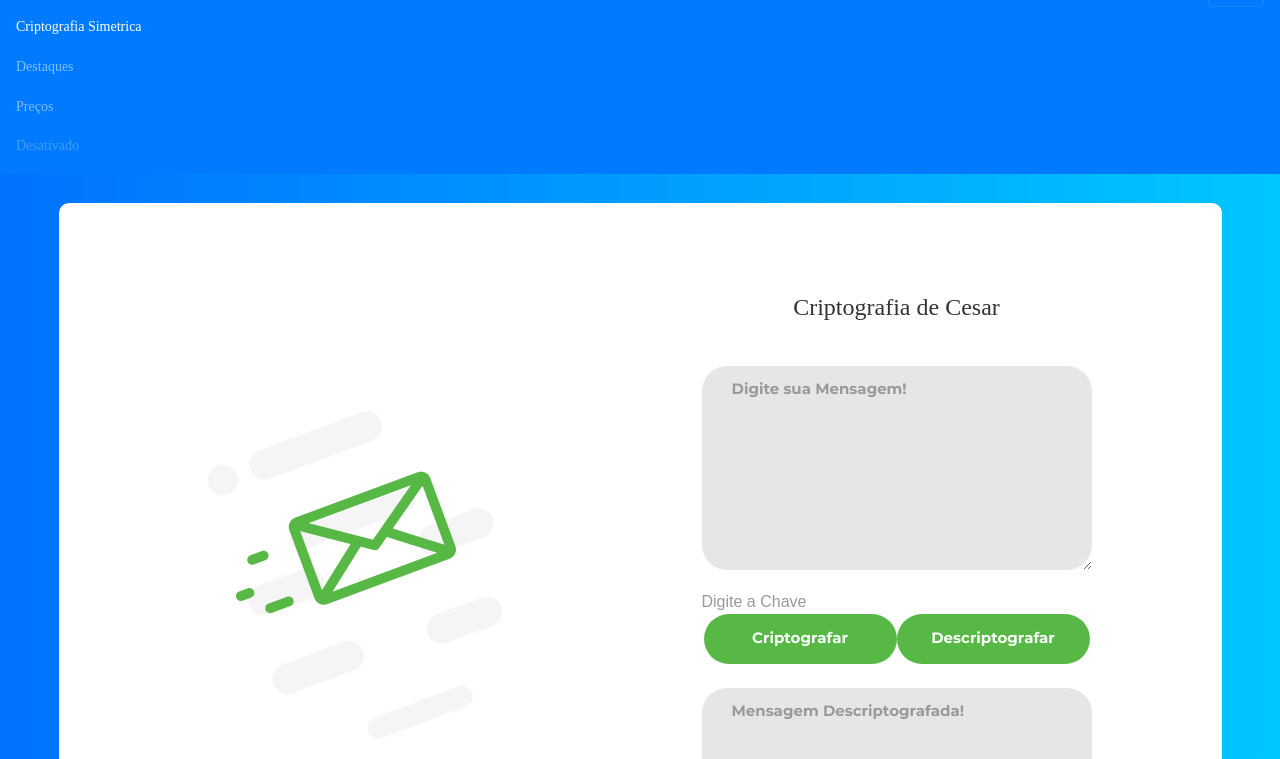
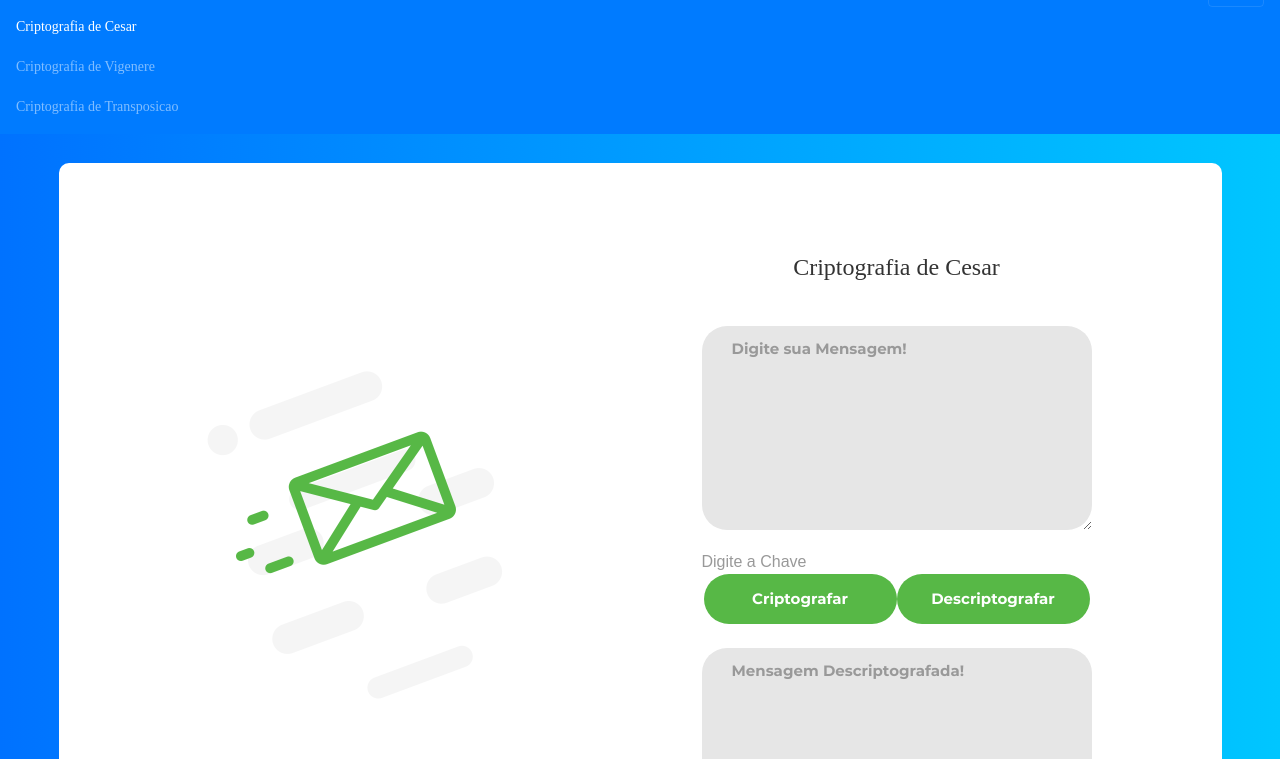
Before and after one commit to davifreitas9/Criptografia, a website: page index.html in a window 1280 px wide. Both pictures are taken after a click on the button "Alterna navegação". Shown: the part 41-800 px from the top of the page. Drawn offline with Linux system fonts and the light colour scheme; a web font is replaced by a local one.

Commit message:
configurando o menu

```diff
--- a/index.html
+++ b/index.html
@@ -29,10 +29,9 @@
   </button>
   <div class="collapse navbar-collapse" id="navbarNavAltMarkup">
     <div class="navbar-nav">
-      <a class="nav-item nav-link active" href="#">Criptografia Simetrica <span class="sr-only">(Página atual)</span></a>
-      <a class="nav-item nav-link" href="#">Destaques</a>
-      <a class="nav-item nav-link" href="#">Preços</a>
-      <a class="nav-item nav-link disabled" href="#">Desativado</a>
+      <a class="nav-item nav-link active" href="#">Criptografia de Cesar<span class="sr-only">(Página atual)</span></a>
+      <a class="nav-item nav-link" href="vigenere.html">Criptografia de Vigenere</a>
+      <a class="nav-item nav-link" href="transposicao.html">Criptografia de Transposicao</a>
     </div>
   </div>
 </nav>
```
Also changed, not shown: transposicao.html (added), vigenere.html (added).
